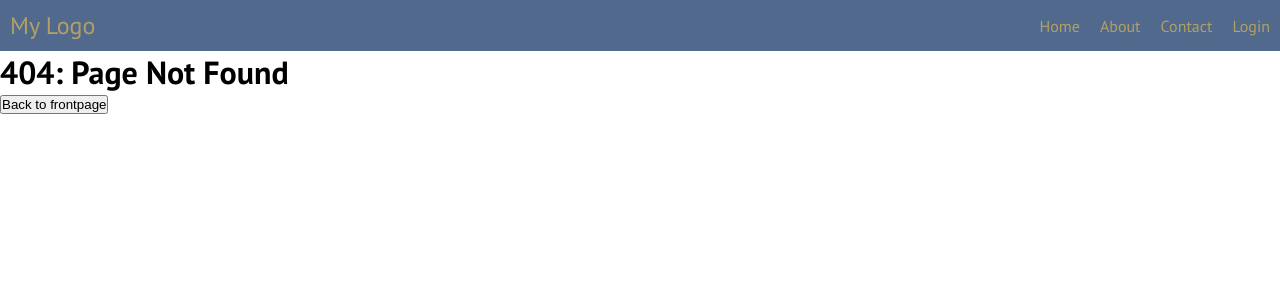
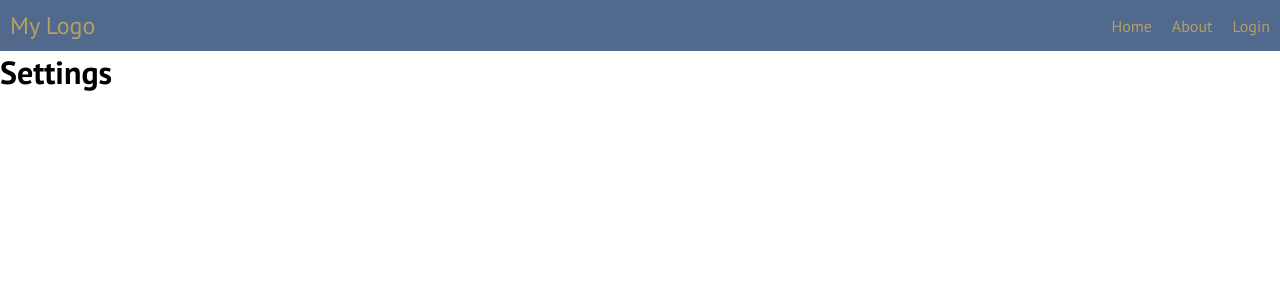
Before and after one commit to TRossen89/react-styles-routes, a React (Vite) app: page /settings in a window 1280 px wide. Before the commit this address had no page. Shown: the top 300 px of the page. Built offline with nearby package versions, Linux system fonts and the light colour scheme.

Commit message:
Roles retrieved from token

```diff
--- a/package.json
+++ b/package.json
@@ -10,6 +10,7 @@
     "preview": "vite preview"
   },
   "dependencies": {
+    "jwt-decode": "^4.0.0",
     "react": "^18.2.0",
     "react-dom": "^18.2.0",
     "react-router-dom": "^6.23.0",
--- a/src/App.jsx
+++ b/src/App.jsx
@@ -13,7 +13,7 @@ import {
 import styled from "styled-components";
 import About from "./page/About";
 
-import Contact from "./page/Contact";
+import Settings from "./page/Settings";
 import PageNotFound from "./page/PageNotFound";
 import Home from "./page/Home";
 import AppLayout from "./layout/AppLayout";
@@ -38,6 +38,7 @@ function Post() {
 function App() {
 
   const [isLoggedIn, setIsLoggedIn] = useState(false);
+  const [loggedInUser, setLoggedInUser] = useState({"email": "", "name":"", "roles": ["user"]});
 
 
 
@@ -45,13 +46,13 @@ function App() {
     <BrowserRouter>
 
       <Routes>
-        <Route element={<AppLayout isLoggedIn={isLoggedIn} setIsLoggedIn={setIsLoggedIn} />}>
+        <Route element={<AppLayout isLoggedIn={isLoggedIn} setIsLoggedIn={setIsLoggedIn} loggedInUser={loggedInUser} setLoggedInUser={setLoggedInUser} />}>
 
           <Route index element={<Navigate to="home" />} />
           <Route path="home" element={<Home />} />
           <Route path="/about" element={<About />} />
-          <Route path="/contact" element={<Contact />} />
-          <Route path="/login" element={<Login setIsLoggedIn={setIsLoggedIn} />} />
+          <Route path="/settings" element={<Settings />} />
+          <Route path="/login" element={<Login setIsLoggedIn={setIsLoggedIn} loggedInUser={loggedInUser} setLoggedInUser={setLoggedInUser} />} />
 
           <Route path="posts" element={<Posts />}>
             <Route index element={<h1>New Posts</h1>} />
--- a/src/layout/AppLayout.jsx
+++ b/src/layout/AppLayout.jsx
@@ -1,10 +1,10 @@
 import Header from "./Header";
 import { Outlet } from "react-router-dom";
 
-function AppLayout({isLoggedIn, setIsLoggedIn}) {
+function AppLayout({isLoggedIn, setIsLoggedIn, loggedInUser, setLoggedInUser}) {
     return (
       <>
-        <Header isLoggedIn={isLoggedIn} setIsLoggedIn={setIsLoggedIn} />
+        <Header isLoggedIn={isLoggedIn} setIsLoggedIn={setIsLoggedIn} loggedInUser={loggedInUser} setLoggedInUser={setLoggedInUser}/>
         <Outlet />
       </>
     );
--- a/src/layout/Header.jsx
+++ b/src/layout/Header.jsx
@@ -1,9 +1,9 @@
 import MainNav from "./MainNav";
 
-function Header({isLoggedIn, setIsLoggedIn}) {
+function Header({isLoggedIn, setIsLoggedIn, loggedInUser, setLoggedInUser}) {
     return (
       <>
-        <MainNav isLoggedIn={isLoggedIn} setIsLoggedIn={setIsLoggedIn} />
+        <MainNav isLoggedIn={isLoggedIn} setIsLoggedIn={setIsLoggedIn} loggedInUser={loggedInUser} setLoggedInUser={setLoggedInUser}/>
       </>
     );
   }
--- a/src/layout/MainNav.jsx
+++ b/src/layout/MainNav.jsx
@@ -60,15 +60,21 @@ const Login = styled.div`
   color: var(--gold1);
   `;
 
-const MainNav = ({isLoggedIn, setIsLoggedIn}) => {
+const MainNav = ({isLoggedIn, setIsLoggedIn, loggedInUser, setLoggedInUser}) => {
 
   const navigate = useNavigate();
+
+  console.log("test");
+
+
+
   const handleLogout = () => {
 
     setIsLoggedIn(false);
     navigate("home");
     localStorage.removeItem('token');
     localStorage.removeItem('username');
+    setLoggedInUser({"email": "", "name": "", "roles": ["user"]});
 
   }
 
@@ -83,7 +89,8 @@ const MainNav = ({isLoggedIn, setIsLoggedIn}) => {
 
           {isLoggedIn ? (<MenuItem><StyledNavLink to="/entities">Entities</StyledNavLink></MenuItem>):(<></>)}
 
-          <MenuItem><StyledNavLink to="/contact">Contact</StyledNavLink></MenuItem>
+          {loggedInUser.roles.includes('admin') ? (<MenuItem><StyledNavLink to="/settings">Settings</StyledNavLink></MenuItem>):(<></>)}
+
           {isLoggedIn ? (<MenuItem><LogoutButton type="button" onClick={handleLogout}>Logout</LogoutButton></MenuItem>) : (<MenuItem><StyledNavLink to="/login">Login</StyledNavLink></MenuItem>)}
         </Menu>
 
--- a/src/page/Contact.jsx
+++ /dev/null
@@ -1,10 +0,0 @@
-function Contact(){
-    return(
-
-        <>
-            <h1>Contact</h1>
-        </>
-    )
-}
-
-export default Contact;
--- a/src/page/Login.jsx
+++ b/src/page/Login.jsx
@@ -1,7 +1,8 @@
 import React, { useState } from "react";
 import styled from "styled-components";
 import { NavLink } from "react-router-dom";
-import { login } from "../services/apiFacade";
+import { login } from "../services/apiFacade.js";
+import { getUserWithRolesFromToken } from "../services/getUserInfoFromToken.js";
 
 const LoginPage = styled.div`
   display: flex;
@@ -44,16 +45,32 @@ const LoginButton = styled.button`
   margin-top: 2vw;
 `;
 
-function Login({ setIsLoggedIn }) {
+function Login({ setIsLoggedIn, setLoggedInUser }) {
+
   const [username, setUsername] = useState("");
   const [password, setPassword] = useState("");
 
-  const handleLogin = (event) => {
+  const handleLogin = async (event) => {
+
     event.preventDefault();
 
-    login(username, password);
+    try {
 
-    setIsLoggedIn(true);
+      const token = await login(username, password);
+
+      if (token) {
+        const userDetails = getUserWithRolesFromToken(token);
+        setIsLoggedIn(true);
+        setLoggedInUser(userDetails);
+        console.log('Login successful:', userDetails);
+
+      } else {
+        console.log("Login failed. Check credentials");
+      }
+    } catch (err) {
+      console.log("Some error happened. The error: " + err);
+    }
+
   };
 
   return (
--- /dev/null
+++ b/src/page/Settings.jsx
@@ -0,0 +1,10 @@
+function Settings(){
+    return(
+
+        <>
+            <h1>Settings</h1>
+        </>
+    )
+}
+
+export default Settings;
--- a/src/services/apiFacade.js
+++ b/src/services/apiFacade.js
@@ -4,14 +4,13 @@ import { BASE_URL_DEV, BASE_URL_PROD } from "../utils/globalVariables.js";
 
 const getAllEntities = async () => {
 
-
 }
 
 
+const login = async (username, password) => {
 
-const login = async (username, password) => {
   try {
-    const result = await fetch(`${BASE_URL_PROD}auth/login`, {
+    const result = await fetch(`${BASE_URL_DEV}auth/login`, {
       method: "POST",
       headers: {
         "Content-Type": "application/json",
@@ -27,6 +26,8 @@ const login = async (username, password) => {
     if (data.token) {
       localStorage.setItem("token", data.token);
       localStorage.setItem("username", data.userName);
+
+      return data.token;
     }
 
   } catch (e) {
--- /dev/null
+++ b/src/services/getUserInfoFromToken.js
@@ -0,0 +1,27 @@
+// authUtils.js
+import {jwtDecode} from 'jwt-decode';
+
+export function getUserWithRolesFromToken(token) {
+
+
+    try {
+    const decoded = jwtDecode(token);
+
+    if (!decoded) {
+      throw new Error('Invalid token');
+    }
+
+    const roles = decoded.roles;
+    const name = decoded.name;
+    const email = decoded.email;
+
+    const rolesArray = Array.isArray(roles) ? roles : roles.split(',');
+    const rolesSet = new Set(rolesArray);
+    return { "email": email, "name": name, "roles": Array.from(rolesSet) };
+
+} catch (error) {
+
+    console.error('Error decoding token:', error);
+    throw new Error('Failed to decode token');
+  }
+}
```
Also changed, not shown: 1 other file (tests, documents, lock files or other folders).
